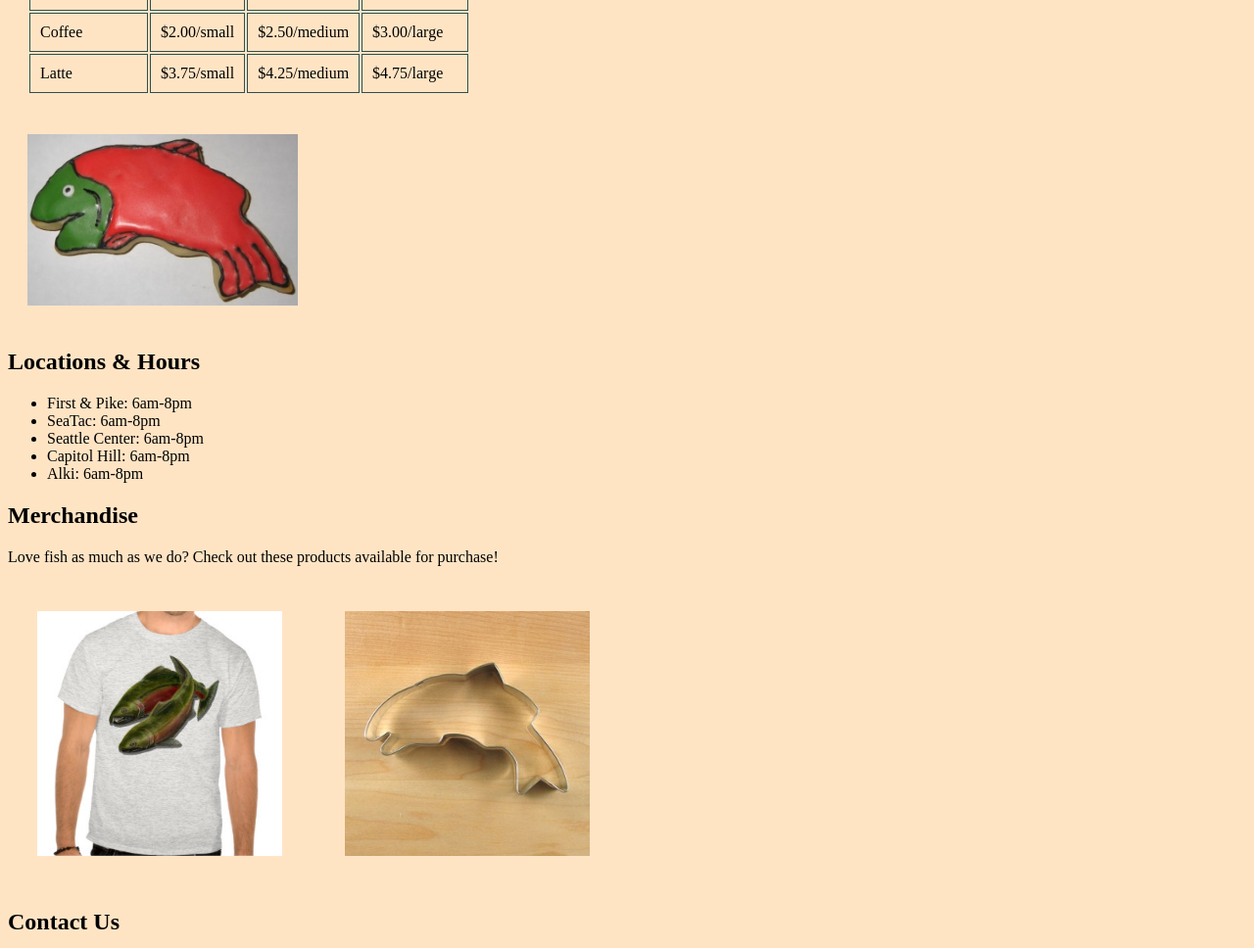
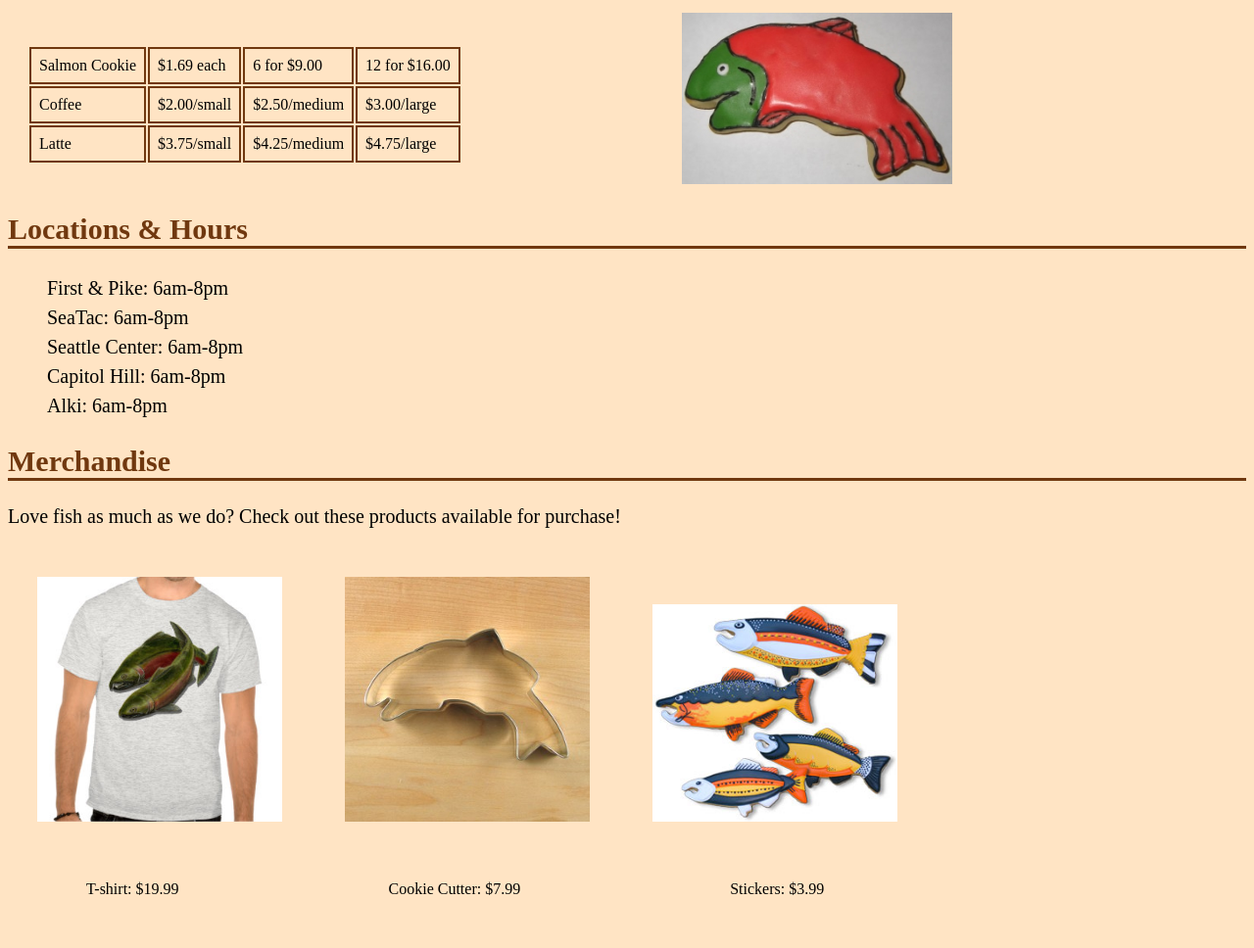
Before and after one commit to jroland415/cookie-stand, a plain HTML site: page index.html in a window 1280 px wide. Shown: the part 614-1582 px from the top of the page at 98% size. Drawn offline with Linux system fonts and the light colour scheme.

Commit message:
Updated styling for lists and tables

```diff
--- a/css/style.css
+++ b/css/style.css
@@ -1,37 +1,29 @@
-#sales-page {
-  background-color: lemonchiffon;
-}
-
-#public-page {
+body {
   background-color: bisque;
 }
 
-#salmon-cookies-heading {
-  font-size: 45px;
-  color: saddlebrown;
-  text-align: center;
-}
+/* Sales Page */
 
 #hourly-sales-heading {
   font-size: 45px;
-  color: darkslategrey;
+  color: rgb(112, 56, 15);
   text-align: center;
 }
 
 #cookie-table {
-   margin-left: auto;
-   margin-right: auto;
-   border: 8px double darkslategrey;
+  margin-left: auto;
+  margin-right: auto;
+  border: 8px double rgb(112, 56, 15);
 }
 
-th {
+#cookie-table th {
   padding: 10px;
-  border-bottom: 3px solid darkslategrey;
+  border-bottom: 3px solid rgb(112, 56, 15);
 }
 
-td {
+#cookie-table td {
   padding: 10px;
-  border: 1px solid darkslategrey;
+  border: 1px solid rgb(112, 56, 15);
 }
 
 #store-name {
@@ -68,6 +60,45 @@ label, input {
   padding: 3px;
 }
 
+/* Public Page  */
+
+#salmon-cookies-heading {
+  font-size: 45px;
+  color: rgb(112, 56, 15);
+  text-align: center;
+}
+
+main h2 {
+  border-bottom: 3px solid rgb(112, 56, 15);
+  color: rgb(112, 56, 15);
+  font-size: 30px;
+}
+
+#location-list li {
+  font-size: 20px;
+  list-style-type: none;
+  line-height: 30px;
+}
+
+#merch-list li {
+  display: inline-block;
+  list-style-type: none;
+  margin: 10px 170px 30px 40px;
+}
+
+main p {
+  font-size: 20px;
+}
+
+#menu-table {
+  display: inline-block;
+}
+
+#menu-table td {
+  border: 2px solid rgb(112, 56, 15);
+  padding: 8px;
+}
+
 .salmon-pic {
   width: 125px;
   margin: 10px;
@@ -99,7 +130,7 @@ label, input {
 }
 
 #frosted-cookie-pic {
-  margin: 20px;
+  margin-left: 200px;
 }
 
 .merch-pic {
--- a/index.html
+++ b/index.html
@@ -5,6 +5,7 @@
     <link rel="stylesheet" href="css/reset.css">
     <link rel="stylesheet" href="css/style.css">
   </head>
+  <body>
     <header>
       <img src="img/salmon.png" alt="A picture of a salmon" class="salmon-pic" id="left-salmon-pic"/>
       <img src="img/salmon.png" alt="A picture of a salmon" class="salmon-pic" id="right-salmon-pic"/>
@@ -20,7 +21,7 @@
         </nav>
       </h1>
     </header>
-  <body id='public-page'>
+    <main>
       <h2 id="about-section">About Us</h2>
       <p>The story...</p>
       <img src="img/family.jpg" alt="A picture of Pat's family" id="family-pic"/>
@@ -58,11 +59,18 @@
       <p>Love fish as much as we do? Check out these products available for purchase!</p>
       <img src="img/shirt.jpg" alt="A picture of a shirt picturing fish" class="merch-pic"/>
       <img src="img/cutter.jpeg" alt="A picture of a fish-shaped cookie cutter" class="merch-pic"/>
+      <img src="img/fish.jpg" alt="A picture of a school of fish" class="merch-pic"/>
+      <ul id="merch-list">
+        <li>T-shirt: $19.99</li>
+        <li>Cookie Cutter: $7.99</li>
+        <li>Stickers: $3.99</li>
+      </ul>
       <h2 id="contact-section">Contact Us</h2>
       <p>Pat Pepperman<br>Phone: (206) 123-4567<br>Email: ppepperman@cookiestore.com</p>
-  </body>
+    </main>
     <footer>
       <img src="img/chinook.jpg" alt="A picture of a fish" id="chinook-left"/>
       <img src="img/chinook.jpg" alt="A picture of a fish" id="chinook-right"/>
     </footer>
+  </body>
 </html>
```
Lines whose indentation alone changed are shown as unchanged.
